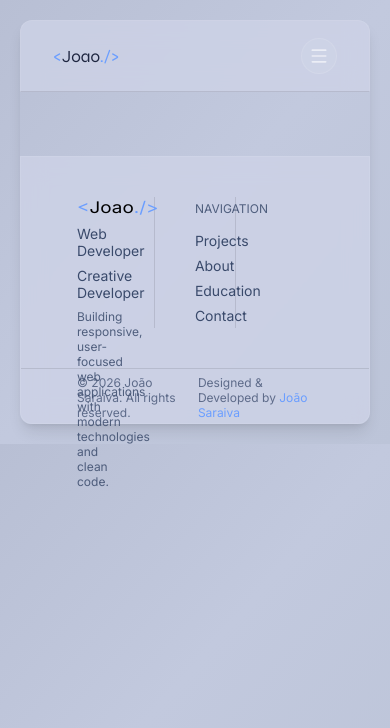
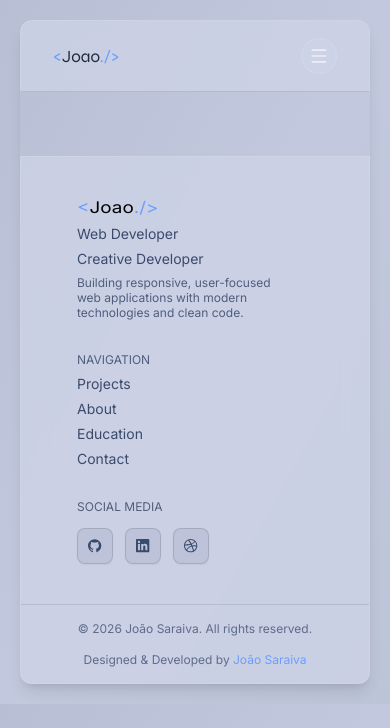
Before and after one commit to joaosaraiva1999/portfolio-joaosaraiva, a React app in the folder portfolio/: page / in a window 390 px wide. Shown: the top 728 px of the page. Built offline with nearby package versions, Linux system fonts and the light colour scheme; the HTML template or start-up script is replaced by a standard one.

Commit message:
Side Bar completed / Footer Completed / Both Header and Footer now support mobile

```diff
--- a/portfolio/src/components/Footer/Footer.css
+++ b/portfolio/src/components/Footer/Footer.css
@@ -40,6 +40,10 @@
 .Third_Footer_Section {
   width: 33%;
   height: 100%;
+  padding-left: 40px;
+  display: flex;
+  flex-direction: column;
+  gap: 14px;
 }
 
 .First_Rights_Footer_Item {
@@ -118,7 +122,49 @@
   color: rgba(255, 255, 255, 0.5);
 }
 
+.social_buttons {
+  width: 100%;
+  display: flex;
+  align-items: center;
+}
+
+.social_button {
+  width: 2.25rem;
+  height: 2.25rem;
+  margin-right: 12px;
+  display: flex;
+  align-items: center;
+  justify-content: center;
+  backdrop-filter: blur(4px);
+  border: 1px solid;
+  border-radius: 0.5rem;
+  transition: all 200ms ease;
+  box-shadow: 0 1px 2px 0 rgba(0, 0, 0, 0.05);
+  background-color: rgba(255, 255, 255, 0.03);
+  border-color: rgba(255, 255, 255, 0.08);
+  color: rgba(255, 255, 255, 0.4);
+  cursor: pointer;
+}
+
+.social_button-icon {
+  width: 1rem;
+  height: 1rem;
+}
+
 /*Hover Effects*/
+
+.social_button:hover {
+  color: #6B9EFF;
+  border-color: rgba(107, 158, 255, 0.40);
+  background-color: rgba(107, 158, 255, 0.10);
+}
+
+.social_button.light:hover {
+  color: #6B9EFF;
+  border-color: rgba(107, 158, 255, 0.40);
+  background-color: rgba(107, 158, 255, 0.10);
+}
+
 
 .Second_Links_Footer_Section a:hover {
   color: #6B9EFF;
@@ -131,6 +177,12 @@
 }
 
 /*Theme Transitions*/
+
+.social_button.light {
+  background-color: rgba(58, 74, 107, 0.10);
+  border-color: rgba(0, 0, 0, 0.12);
+  color: #3a4a6b;
+}
 
 .footer.light {
   background: rgba(205, 211, 230, 0.80);
@@ -173,3 +225,40 @@
   color: rgba(58, 74, 107, 0.75);
   transition: color 0.3s ease;
 }
+
+/* Media Queries */
+
+@media (max-width: 768px) {
+  .Main_Footer {
+    flex-direction: column;
+    align-items: flex-start;
+    gap: 32px;
+  }
+
+  .Secondary_Footer {
+    height: auto;
+    flex-direction: column;
+    gap: 16px;
+  }
+
+  .Second_Footer_Section,
+  .Third_Footer_Section {
+    padding-left: 0;
+  }
+
+  .First_Footer_Section,
+  .Second_Footer_Section {
+    border-right: none !important;
+  }
+
+  .First_Footer_Section,
+  .Second_Footer_Section,
+  .Third_Footer_Section {
+    width: 100%;
+  }
+
+  .footer,
+  .Main_Footer {
+    height: auto;
+  }
+}
--- a/portfolio/src/components/Footer/Footer.jsx
+++ b/portfolio/src/components/Footer/Footer.jsx
@@ -1,6 +1,9 @@
 import './Footer.css'
 import { ThemeContext } from '../../context/ThemeContext.jsx'
 import { useContext } from 'react'
+import { Icon } from 'lucide-react'
+import { SiGithub, SiLinkedin, SiDribbble } from 'react-icons/si'
+import { Socials_buttons } from '../../data/SocialButtons.js'
 
 export default function Footer() {
   const { theme, toggleTheme } = useContext(ThemeContext)
@@ -33,7 +36,18 @@ export default function Footer() {
             <a className={theme} href="#contact">Contact</a>
           </div>
         </div>
-        <div className={`Third_Footer_Section ${theme}`}></div>
+        <div className={`Third_Footer_Section ${theme}`}>
+          <div className={`Second_Title_Footer_Section ${theme}`}>
+            <span className={theme}>SOCIAL MEDIA</span>
+          </div>
+          <div className="social_buttons">
+            {Socials_buttons.map(({ id, Icon, link }) => (
+              <button key={id} className={`social_button ${theme}`} onClick={() => window.open(link, '_blank')}>
+                <Icon className={`social-button-icon ${theme}`} />
+              </button>
+            ))}
+          </div>
+        </div>
       </section>
       <section className={`Secondary_Footer ${theme}`}>
         <span className={theme}>© 2026 João Saraiva. All rights reserved.</span>
--- a/portfolio/src/components/Header/Header.css
+++ b/portfolio/src/components/Header/Header.css
@@ -231,6 +231,8 @@
   cursor: pointer;
 }
 
+
+
 /*Hover Effects*/
 
 .sidebar-toggle:hover {
@@ -249,6 +251,11 @@
 .sidebar_close:hover {
   color: rgba(255, 255, 255, 1);
   background-color: rgba(255, 255, 255, 0.10);
+}
+
+.sidebar_close.light:hover {
+  background-color: rgba(0, 0, 0, 0.12);
+  color: #1e2640;
 }
 
 .sidebar_links a:hover {
@@ -288,7 +295,49 @@
   transform: translateX(100%);
 }
 
+.sidebar_links a.light:hover {
+  color: #6B9EFF;
+  background-color: rgba(255, 255, 255, 0.40);
+}
+
+.sidebar_theme-button.light:hover {
+  background-color: rgba(107, 158, 255, 0.20);
+  color: #6B9EFF;
+  border-color: rgba(107, 158, 255, 0.50);
+}
+
 /*Theme Transitions*/
+
+.sidebar_line.light {
+  background-color: rgba(0, 0, 0, 0.10);
+}
+
+.sidebar_theme-button.light {
+  background-color: rgba(0, 0, 0, 0.08);
+  border: 1px solid rgba(0, 0, 0, 0.15);
+  color: #2d3a5c;
+}
+
+.sidebar-header.light {
+  border-bottom: rgba(0, 0, 0, 0.10) solid 1px;
+}
+
+.sidebar-header span.light {
+  color: #2d3a5c;
+}
+
+.sidebar_close.light {
+  background-color: rgba(0, 0, 0, 0.08);
+  border: rgba(0, 0, 0, 0.15) solid 1px;
+}
+
+.sidebar_close-icon.light {
+  color: #2d3a5c;
+}
+
+.sidebar_links a.light {
+  color: #2d3a5c;
+}
 
 .theme.light {
   background-color: rgba(255, 255, 255, 0.12);
@@ -346,4 +395,6 @@
     display: flex;
   }
 
+
+
 }
--- a/portfolio/src/components/Header/Header.jsx
+++ b/portfolio/src/components/Header/Header.jsx
@@ -16,14 +16,14 @@ export default function Header() {
     <>
       <nav className={`sidebar ${isOpen ? 'open' : ''} ${theme} `}>
         <div className={`sidebar-header ${theme}`}>
-          <span>MENU</span>
+          <span className={theme}>MENU</span>
           <button className={`sidebar_close ${theme}`} onClick={toggleSidebar} type="button" aria-label="Toggle navigation menu"><X className={`sidebar_close-icon ${theme}`} /></button>
         </div>
         <div className={`sidebar_links ${theme}`}>
-          <a href="#projects">Projects</a>
-          <a href="#about">About</a>
-          <a href="#education">Education</a>
-          <a href="#contact">Contact</a>
+          <a className={theme} href="#projects">Projects</a>
+          <a className={theme} href="#about">About</a>
+          <a className={theme} href="#education">Education</a>
+          <a className={theme} href="#contact">Contact</a>
         </div>
 
         <div className={`sidebar_theme ${theme}`}>
--- /dev/null
+++ b/portfolio/src/data/SocialButtons.js
@@ -0,0 +1,20 @@
+import { useContext } from 'react'
+import { Icon } from 'lucide-react'
+import { SiGithub, SiLinkedin, SiDribbble } from 'react-icons/si'
+
+  export const Socials_buttons = [
+    {
+      id: 1,
+      Icon: SiGithub,
+      link: 'https://github.com/joaosaraiva1999?tab=overview&from=2026-04-01&to=2026-04-20'
+    },
+    {
+      id: 2,
+      Icon: SiLinkedin,
+      link: 'https://www.linkedin.com/in/jo%C3%A3o-saraiva-39a0b1296/'
+    },
+    {
+      id: 3,
+      Icon: SiDribbble,
+      link: 'https://dribbble.com/joao-saraiva'
+    }]
```
